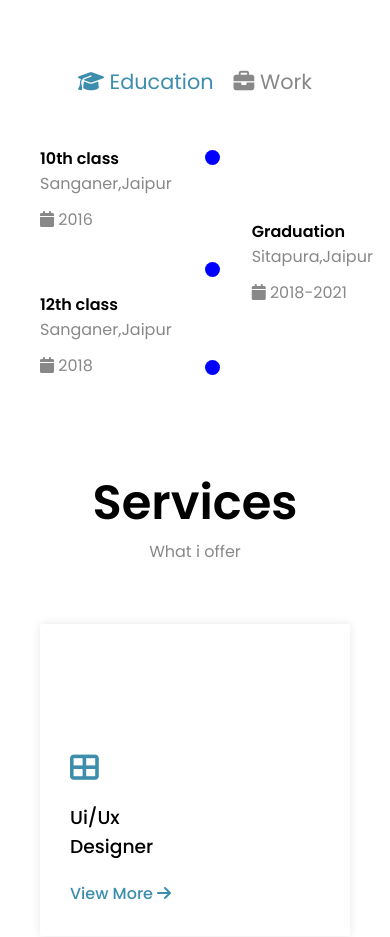
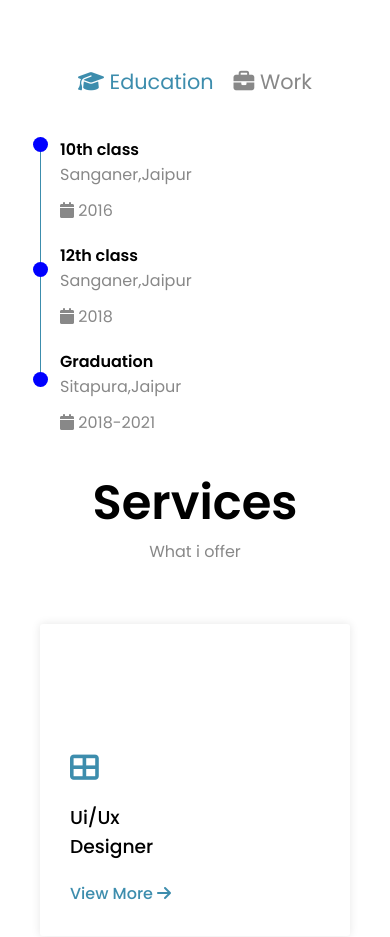
Before and after one commit to vijayrahoriya/personal-portfolio, a plain HTML site: page index.html in a window 390 px wide. Shown: the part 2100-3037 px from the top of the page. Drawn offline with Linux system fonts and the light colour scheme.

Commit message:
added sum

```diff
--- a/style.css
+++ b/style.css
@@ -1037,3 +1037,32 @@ media query
         top: 94vh;
     }
 }
+
+@media(max-width: 430px){
+    .qualification .data{
+        position: relative;
+        width: 100%;
+        justify-content: space-between;
+        flex-direction: column;
+        align-items: flex-start;
+        gap: 0;
+    }
+    .qualification .left,
+    .qualification .right{
+        padding-left: 20px;
+    }
+    .qualification .top{
+        margin: 0;
+    }
+    .qualification .bottom{
+        margin: 20px 0;
+    }
+    .qualification .mid{
+        position: absolute;
+        height: 100%;
+    }
+    .qualification .work.active{
+        position: relative;
+        flex-direction: column;
+    }
+}
```
